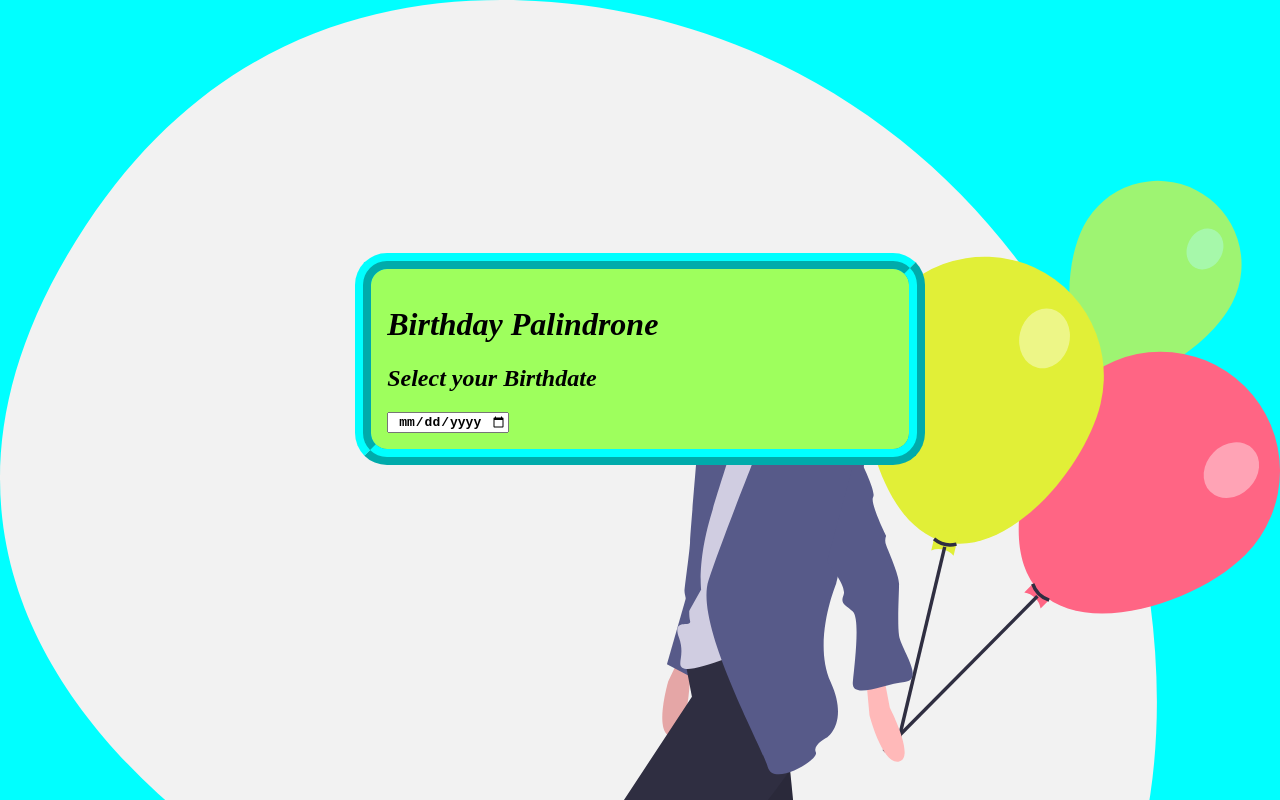
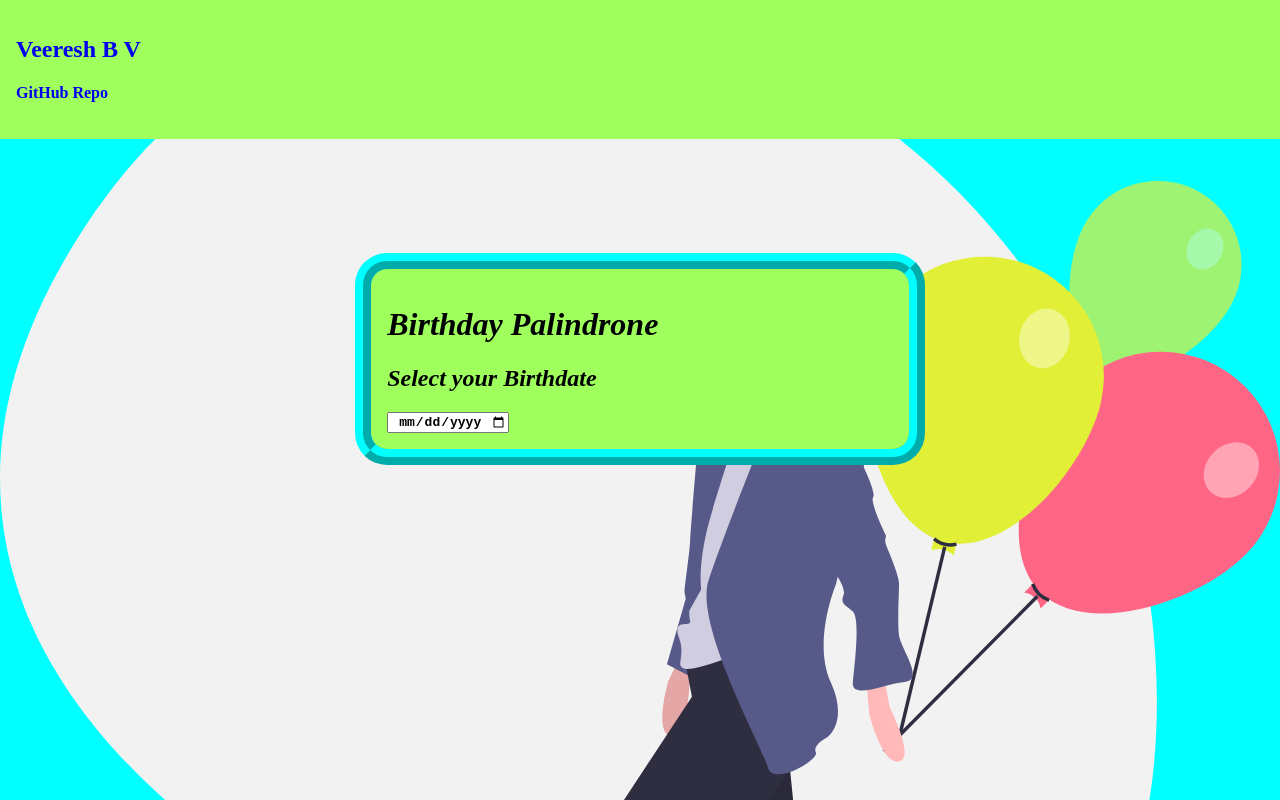
Before and after one commit to veereshbv04/Palindrone-Birthday, a plain HTML site: page index.html in a window 1280 px wide. Drawn offline with Linux system fonts and the light colour scheme.

Commit message:
html and css done

```diff
--- a/index.html
+++ b/index.html
@@ -8,17 +8,22 @@
     <link href="styles.css" rel="stylesheet"/>
 </head>
 <body>
+    <nav>
+        <h2><a href="https://www.linkedin.com/in/veereshbv04/">Veeresh B V</a></h2>
+        <h4><a href="https://github.com/veereshbv04/Palindrone-Birthday">GitHub Repo</a></h4>
+    </nav>
 
     <img src="/images/main_background.svg"/>
 
     <div id="main-div">
         <h1>Birthday Palindrone</h1>
         <h2>Select your Birthdate</h2>
-        <input id="userbirthdate" value="gg" type="date"/>
+        <input id="userbirthdate" type="date"/>
 
         <div id="outputdiv">
 
         </div>
     </div>
+
 </body>
 </html>
--- a/styles.css
+++ b/styles.css
@@ -45,3 +45,18 @@ img{
     padding: 1rem;
 
 }
+
+nav{
+    width: 100%;
+    background-color: rgb(158, 255, 93);
+    top: 0;
+    left: 0;
+    margin-top: 0;
+    position: fixed;
+    padding: 1rem;
+    font-family: 'Times New Roman', Times, serif;
+    color: blueviolet;
+}
+a{
+    text-decoration: none;
+}
```
